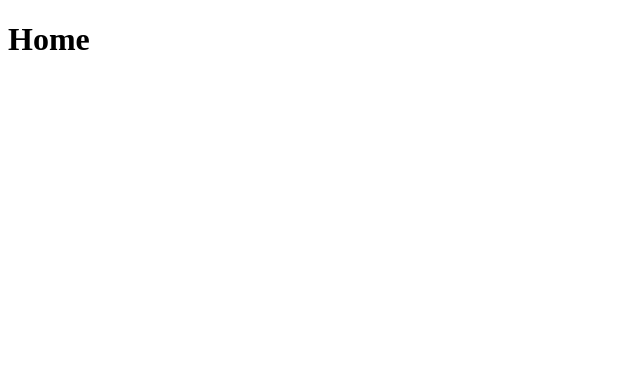
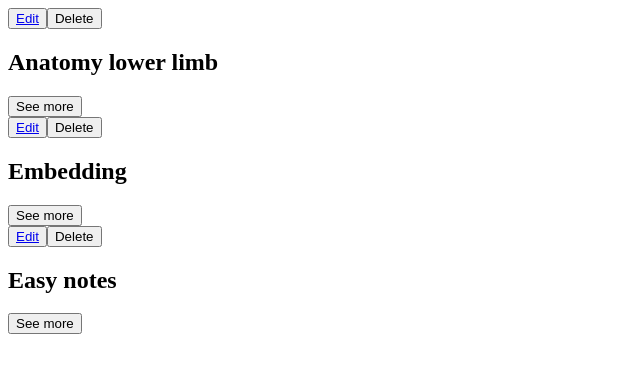
Before and after one commit to Maneboy1238/easy-notes, a React (Vite) app: page / in a window 1280 px wide. Shown: the top 372 px of the page, without its empty margins (0-640 px from the left). Built offline with nearby package versions, Linux system fonts and the light colour scheme.

Commit message:
feat(server) - create page to create notes and edit notes Also create edit and delete btn components

```diff
--- a/src/App.jsx
+++ b/src/App.jsx
@@ -1,11 +1,36 @@
 import { Routes, Route } from 'react-router'
 import './App.css'
 import Home from './pages/Home/Home'
+import { useState, useEffect } from 'react'
+import Compose from './pages/Compose/Compose'
 
+const defaultNotes = [
+  {
+    id: '1',
+    head: "Anatomy lower limb",
+    body: "The lower limbs comprises of the pelvic girdle, femur, tibia and fibula and the foot",
+  },
+  {
+    id: '2',
+    head: 'Embedding',
+    body: "The tokenizer, conveerts the tokens to id's or an index using that index we get the token embedding from the token embedding matrix, and using it's position in the token sequence we get the position embedding from the positon embedding matrix",
+  },
+  {
+    id: '3',
+    head: 'Easy notes',
+    body: 'Two textareas, one for the header and one to save notes'
+  }
+]
 function App() {
+  const [notes, setNotes] = useState(JSON.parse(localStorage.getItem('notes')) || defaultNotes)
+  console.log(notes)
+  useEffect(() => {
+    localStorage.setItem('notes', JSON.stringify(notes))
+  }, [notes])
   return (
     <Routes>
-      <Route index element={<Home />} />
+      <Route index element={<Home notes={notes} setNotes={setNotes} />} />
+      <Route path="/note/compose" element={<Compose notes={notes} setNotes={setNotes} />} />
     </Routes>
   )
 }
--- /dev/null
+++ b/src/components/DelBtn.jsx
@@ -0,0 +1,10 @@
+export function DelBtn({ setNotes, noteId }) {
+  function handleDeleteNote() {
+    setNotes(prev => {
+      return prev.filter(note => note.id !== noteId)
+    })
+  }
+  return (
+    <button onClick={handleDeleteNote}>Delete</button>
+  )
+}
--- /dev/null
+++ b/src/components/EditBtn.jsx
@@ -0,0 +1,15 @@
+import { Link } from "react-router";
+
+export function EditBtn({ id }) {
+  const searchParams = new URLSearchParams({
+    id,
+    mode: "edit"
+  })
+  return (
+    <button>
+      <Link to={`note/compose?${searchParams}`}>
+        Edit
+      </Link>
+    </button>
+  )
+}
--- /dev/null
+++ b/src/pages/Compose/Compose.jsx
@@ -0,0 +1,50 @@
+import { useEffect, useState } from "react";
+import { useSearchParams } from "react-router";
+export default function Compose({ notes, setNotes }) {
+  const [headerInput, setHeaderInput] = useState('')
+  const [bodyInput, setBodyInput] = useState('')
+  const [searchParams, setSearchParams] = useSearchParams()
+
+  useEffect(() => {
+    const mode = searchParams.get('mode')
+    const id = searchParams.get('id')
+
+    if (mode === 'edit') {
+      const editedNote = notes.find(note => note.id === id);
+      setHeaderInput(editedNote.head)
+      setBodyInput(editedNote.body)
+    }
+  }, [])
+  function handleSaveNote() {
+    setNotes(prev => [
+      ...prev,
+      {
+        id: crypto.randomUUID(),
+        head: headerInput,
+        body: bodyInput
+      }
+    ])
+    setHeaderInput('')
+    setBodyInput('')
+  }
+  return (
+    <>
+      <>
+        <textarea
+          rows="2"
+          placeholder="Add a title"
+          value={headerInput}
+          onChange={(e) => setHeaderInput(e.target.value)}
+        ></textarea>
+        <textarea
+          rows="10"
+          value={bodyInput}
+          placeholder="start writing"
+          onChange={(e) => setBodyInput(e.target.value)}
+        ></textarea>
+        <button onClick={handleSaveNote}>Save</button>
+      </>
+    </>
+  )
+
+}
--- a/src/pages/Home/Home.jsx
+++ b/src/pages/Home/Home.jsx
@@ -1,7 +1,24 @@
-export default function Home() {
+import { DelBtn } from "../../components/DelBtn";
+import { EditBtn } from "../../components/EditBtn";
+
+export default function Home({ notes, setNotes }) {
   return (
     <>
-      <h1>Home</h1>
+      {
+        notes.map(note => (
+          <div>
+            <>
+              <EditBtn id={note.id} />
+              <DelBtn setNotes={setNotes} noteId={note.id} />
+            </>
+            <div>
+              <h2>{note.head}</h2>
+              <button>See more</button>
+            </div>
+          </div>
+
+        ))
+      }
     </>
   )
 }
```
